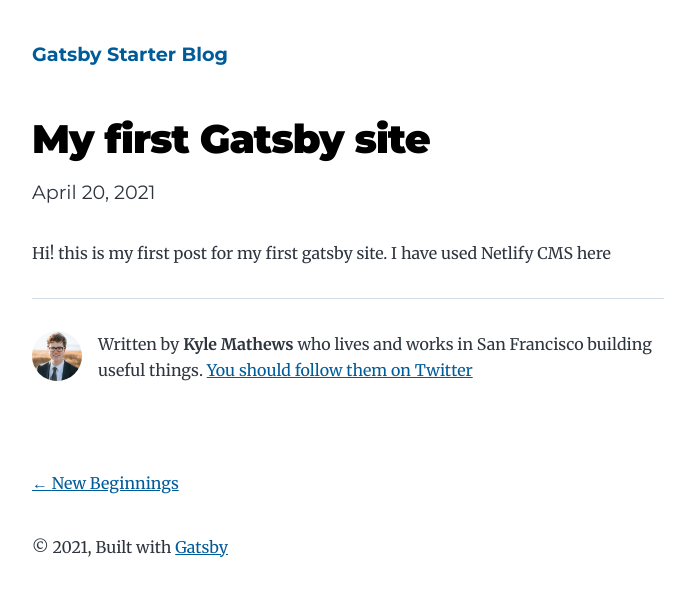
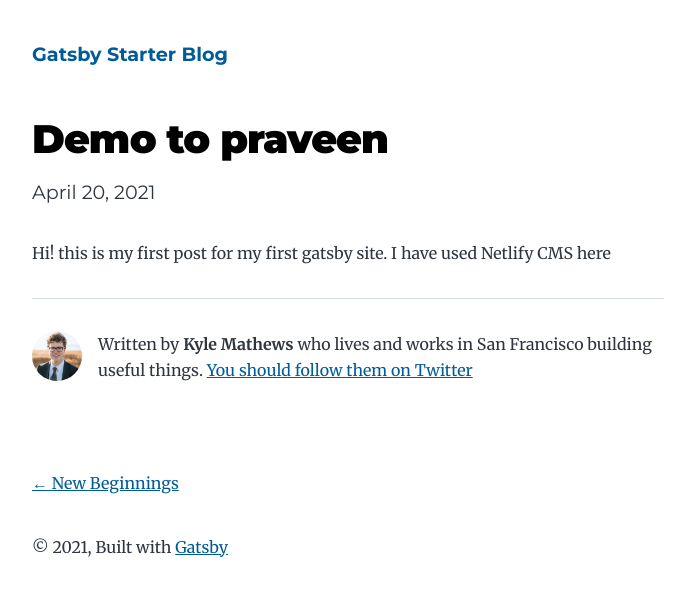
Before and after one commit to saniajain/Foodblog, a Gatsby site: page /2021-04-20-my-first-gatsby-site/ in a window 1280 px wide. Shown: the whole page, without its empty margins (292-975 px from the left). Built offline with nearby package versions, Linux system fonts and the light colour scheme; Gatsby itself is replaced by a stand-in of ours.

Commit message:
Update Blog “2021-04-20-my-first-gatsby-site”

```diff
--- a/content/blog/2021-04-20-my-first-gatsby-site.md
+++ b/content/blog/2021-04-20-my-first-gatsby-site.md
@@ -1,6 +1,6 @@
 ---
 layout: blog
-title: My first Gatsby site
+title: Demo to praveen
 date: 2021-04-20T10:05:57.825Z
 ---
 Hi! this is my first post for my first gatsby site. I have used Netlify CMS here
```
